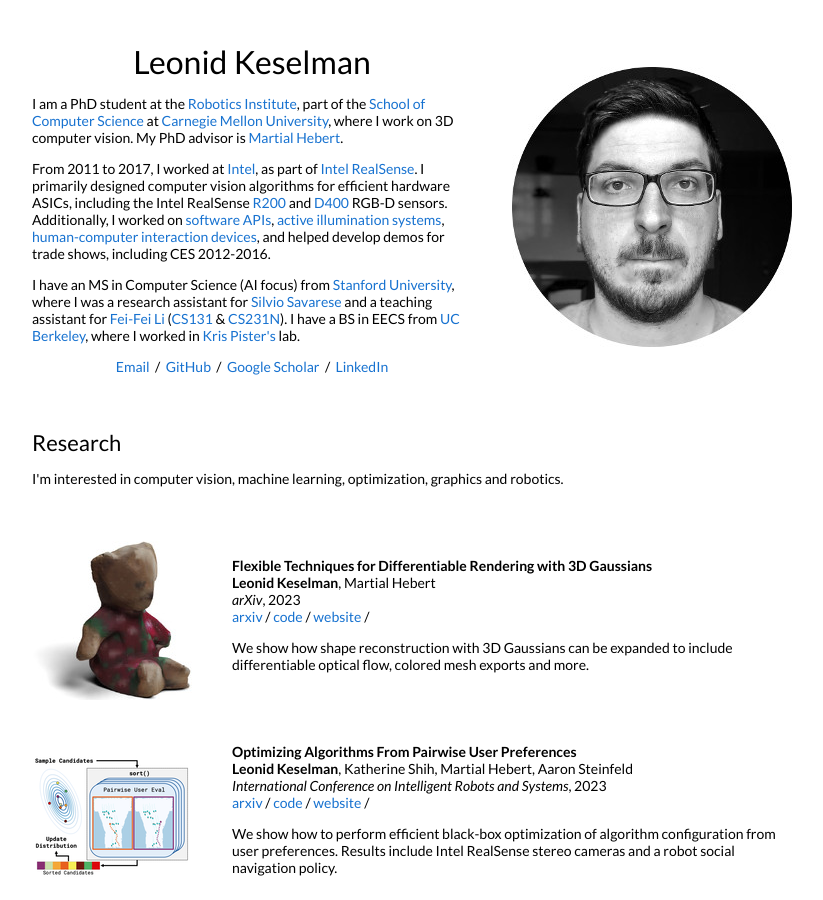
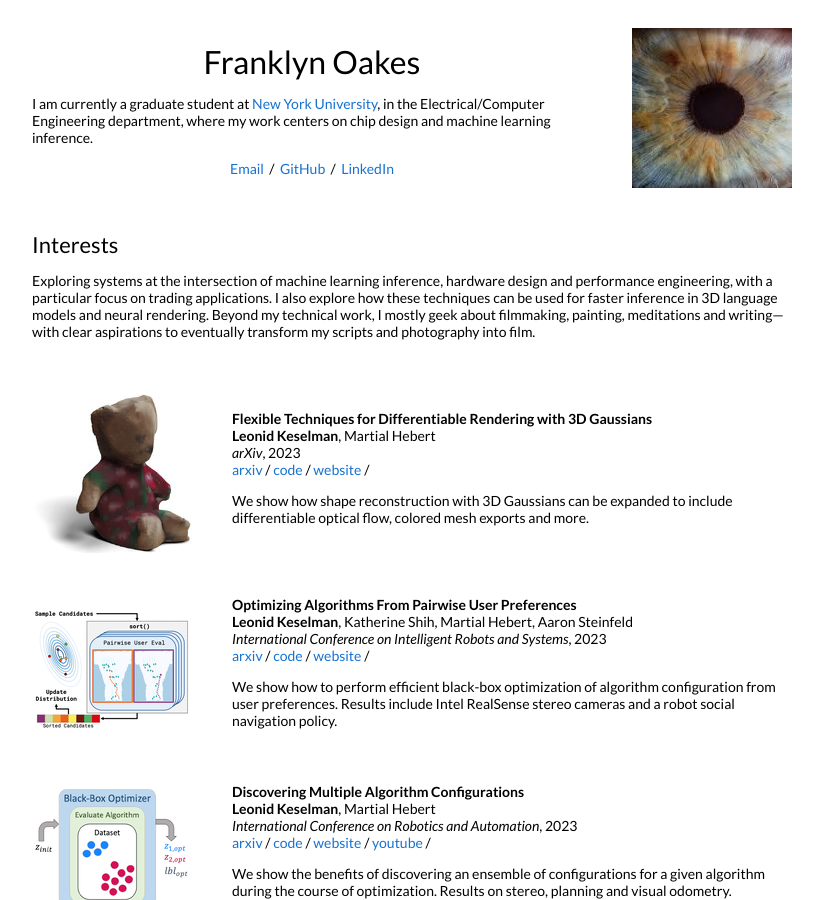
Before and after one commit to inschools-ng/inschools-ng.github.io, a Jekyll site: the page built from _posts/2023-08-28-3dgaussians.markdown, in a window 1280 px wide and 900 px high. Shown: the whole window, without its empty margins (228-1051 px from the left). Built offline with Jekyll 4.4.1, drawn with Linux system fonts in a browser that asks for light colours; some of the changed text lies outside the part shown.

Commit message:
Additional changes

```diff
--- a/_layouts/default.html
+++ b/_layouts/default.html
@@ -32,25 +32,21 @@
           <tr style="padding:0px">
             <td style="padding:2.5%;width:60%;vertical-align:middle">
               <h1>
-                Leonid Keselman
+                Franklyn Oakes
               </h1>
-              <p>I am a PhD student at the <a href="https://www.ri.cmu.edu/">Robotics Institute</a>, part of the <a href="https://www.scs.cmu.edu/">School of Computer Science</a> at <a href="https://www.cmu.edu/">Carnegie Mellon University</a>, where I work on 3D computer vision. My PhD advisor is <a href="http://www.cs.cmu.edu/~hebert/">Martial Hebert</a>.
+              <p>I am currently a graduate student at <a href="https://www.nyu.edu/">New York University</a>, in the Electrical/Computer Engineering department, where my work centers on chip design and machine learning inference.
               </p>
-              <p>
-                From 2011 to 2017, I worked at <a href="https://www.intel.com">Intel</a>, as part of <a href="https://www.intelrealsense.com/">Intel RealSense</a>. I primarily designed computer vision algorithms for efficient hardware ASICs, including the Intel RealSense <a href="https://software.intel.com/en-us/articles/realsense-r200-camera">R200</a> and <a href="https://software.intel.com/en-us/realsense/d400">D400</a> RGB-D sensors. Additionally, I worked on <a href="https://github.com/IntelRealSense/librealsense">software APIs</a>, <a href="https://patents.google.com/patent/US9992474B2">active illumination systems</a>, <a href="https://patents.google.com/patent/US9304597">human-computer interaction devices</a>, and helped develop demos for trade shows, including CES 2012-2016.
-              </p>
-              <p>
+              <!-- <p>
                 I have an MS in Computer Science (AI focus) from <a href="http://cs.stanford.edu">Stanford University</a>, where I was a research assistant for <a href="http://svl.stanford.edu/">Silvio Savarese</a> and a teaching assistant for <a href="http://svl.stanford.edu/">Fei-Fei Li</a> (<a href="http://vision.stanford.edu/teaching/cs131_fall1617/">CS131</a> & <a href="http://cs231n.stanford.edu/2017/">CS231N</a>). I have a BS in EECS from <a href="http://www.eecs.berkeley.edu/">UC Berkeley</a>, where I worked in <a href="https://people.eecs.berkeley.edu/~pister/">Kris Pister's</a> lab.
-              </p>
+              </p> -->
               <p style="text-align:center">
-                <a target="_blank" href="https://mailhide.io/e/B8TyS"> Email</a> &nbsp;/&nbsp;
-                <a href="https://github.com/leonidk">GitHub</a> &nbsp;/&nbsp;
-                <a href="https://scholar.google.com/citations?user=GCYG4GoAAAAJ">Google Scholar</a> &nbsp;/&nbsp;
-                <a href="https://www.linkedin.com/in/lkeselman"> LinkedIn </a>
+                <a target="_blank" href="https://mailhide.io/e/GDlB63US"> Email</a> &nbsp;/&nbsp;
+                <a href="https://github.com/inschools-ng">GitHub</a> &nbsp;/&nbsp;
+                <a href="https://www.linkedin.com/in/Franklyn-Oakes"> LinkedIn </a>
               </p>
             </td>
-            <td style="padding:2.5%;width:40%;max-width:40%">
-              <img style="width:100%;max-width:100%" alt="profile photo" src="images/circle_bw_crop.jpg">
+            <td style="padding:2.5%;width:20%;max-width:20%">
+              <img style="width:100%;max-width:100%" alt="profile photo" src="images/iris.jpg">
             </td>
           </tr>
         </table>
@@ -58,9 +54,9 @@
         <table style="width:100%;border:0px;border-spacing:0px;border-collapse:separate;margin-right:auto;margin-left:auto;">
           <tr>
             <td style="padding:2.5%;width:100%;vertical-align:middle">
-              <h2>Research</h2>
+              <h2>Interests</h2>
               <p>
-                I'm interested in computer vision, machine learning, optimization, graphics and robotics.
+                Exploring systems at the intersection of machine learning inference, hardware design and performance engineering, with a particular focus on trading applications. I also explore how these techniques can be used for faster inference in 3D language models and neural rendering. Beyond my technical work, I mostly geek about filmmaking, painting, meditations and writing—with clear aspirations to eventually transform my scripts and photography into film.
               </p>
             </td>
           </tr>
@@ -117,9 +113,8 @@
         <table style="width:100%;border:0px;border-spacing:0px;border-collapse:separate;margin-right:auto;margin-left:auto;">
           <tr>
             <td style="padding:2.5%;width:100%;vertical-align:middle">
-              <h2>Intel Projects</h2>
-              <p>Besides my work on the RealSense depth sensors and the publications above, a sampling of my publicly disclosed work
-              </p>
+              <h2>Projects</h2>
+              <p>Coming Soon              </p>
             </td>
           </tr>
         </table>
@@ -184,8 +179,8 @@
         <table style="width:100%;border:0px;border-spacing:0px;border-collapse:separate;margin-right:auto;margin-left:auto;">
           <tr>
             <td style="padding:2.5%;width:100%;vertical-align:middle">
-              <h2>Other Projects</h2>
-              <p> These include coursework, side projects and unpublished research work.
+              <h2>Extra</h2>
+              <p> These include links to articles I find interesting.
               </p>
             </td>
           </tr>
```
